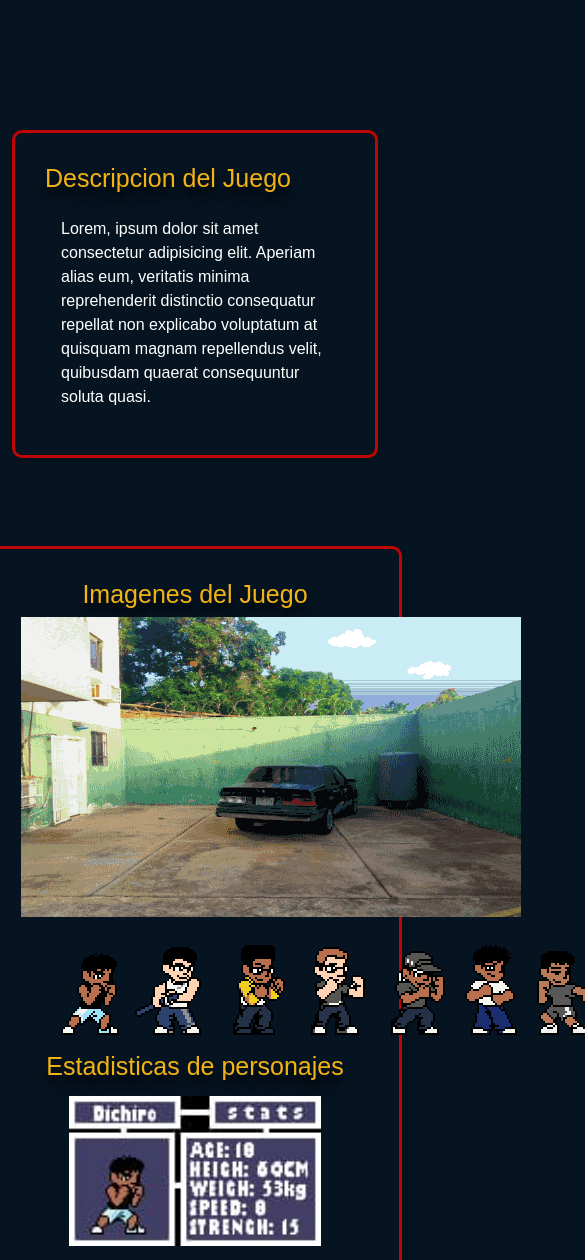
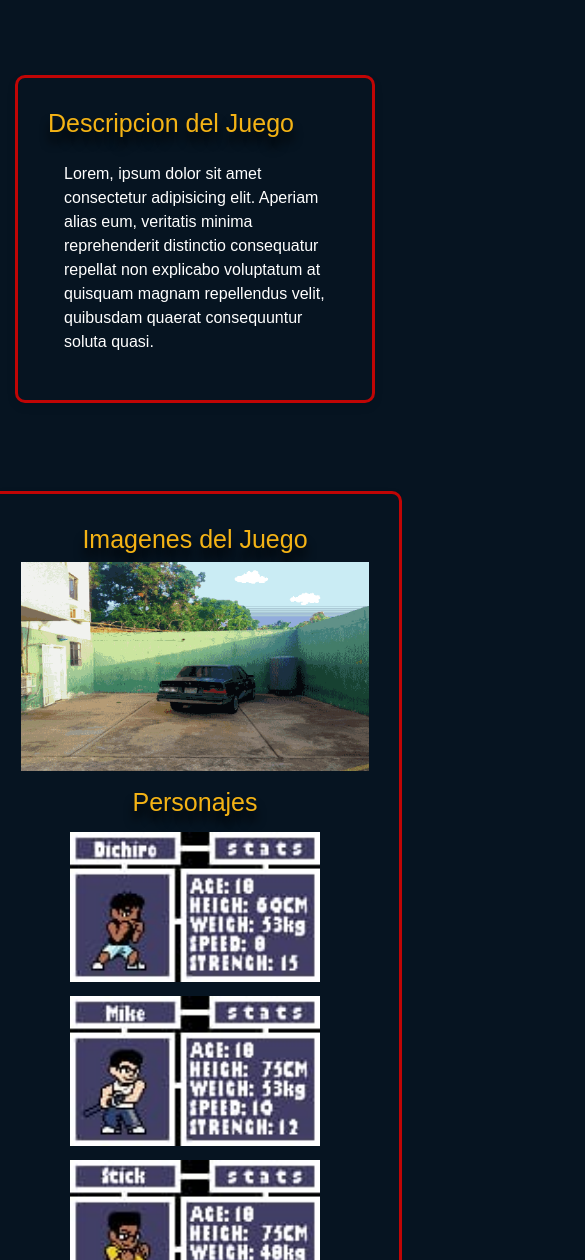
Before and after one commit to ZOHAN753/The-reals-game, a plain HTML site: page index.html in a window 390 px wide. Shown: the part 740-2000 px from the top of the page, 585 px wide, since content can reach past the window. Drawn offline with nearby package versions, Linux system fonts and the light colour scheme.

Commit message:
prueba de responsive

```diff
--- a/index.html
+++ b/index.html
@@ -78,8 +78,7 @@
   <div class="text-center"><img src="./assets/mapa.webp" alt=""></div>
   <div class="card-body">
   <div class="text-center">
-  <div class="text-center"><img src="./assets/personajes.webp"  alt=""></div>
-  <h1 class="text-center">Estadisticas de personajes</h1>
+    <h1 class="text-center">Personajes</h1>
   <img style="height:150px;margin: 7px;" src="./assets/dicru.jpeg" alt="">
   <img style="height:150px;margin: 7px;"src="./assets/miguel.jpeg" alt="">
   <img style="height:150px;margin: 7px;"src="./assets/palito.jpeg" alt="">
--- a/styles.css
+++ b/styles.css
@@ -1,46 +1,55 @@
-body{
+/* Estilos base */
+body {
     padding: 0;
     margin: 0;
     background-color: #061421;
+}
 
-}
-a{
+a {
     list-style: none;
 }
-.menu{
+
+.menu {
     display: flex;
     justify-content: center;
     align-items: center;
-    background-color:#5e0813;
+    background-color: #5e0813;
+    flex-wrap: wrap;
+    padding: 10px;
 }
 
-.menu_link{
-    color:#f4b315;
+.menu_link {
+    color: #f4b315;
     font-size: 23px;
     text-decoration: none;
     margin-right: 20px;
     text-shadow: #000000 0 10px 10px;
 }
-.menu_link:after{
+
+.menu_link:after {
     content: " ";
     width: 0;
-    background-color: red ;
+    background-color: red;
     display: block;
     height: 3px;
     transition: width 0.3s ease;
 }
-.menu_link:hover::after{
+
+.menu_link:hover::after {
     width: 100%;
 }
-span{
-    color: white ;
+
+span {
+    color: white;
 }
-h1{
+
+h1 {
     font-size: 25px;
-    color:#f4b315;
+    color: #f4b315;
     text-shadow: #000000 0 10px 10px;
 }
-.caja{
+
+.caja {
     color: white;
     background-color: #061421;
     border: 3px solid #c00505;
@@ -50,3 +59,50 @@ h1{
     box-shadow: 0 4px 8px rgba(0, 0, 0, 0.1);
     font-family: Arial, sans-serif;
 }
+
+
+img {
+    max-width: 100%;
+    height: auto;
+    display: block;
+}
+
+
+.container, .container-fluid {
+    padding-right: 15px;
+    padding-left: 15px;
+    margin-right: auto;
+    margin-left: auto;
+}
+
+@media (max-width: 992px) {
+
+    .menu {
+        flex-direction: column;
+        align-items: center;
+    }
+
+    .menu_link {
+        margin: 10px 0;
+        font-size: 18px;
+    }
+
+    .navbar-nav {
+        flex-direction: column !important;
+        align-items: center;
+    }
+
+    .card-body img {
+        margin: 5px auto;
+        display: inline-block;
+        max-width: 100%;
+        height: auto;
+    }
+}
+
+.card-body img {
+    width: 100%;
+    max-width: 250px;
+    margin: 7px auto;
+    display: inline-block;
+}
```
Also changed, not shown: 1 other file. Lines whose indentation alone changed are shown as unchanged.
